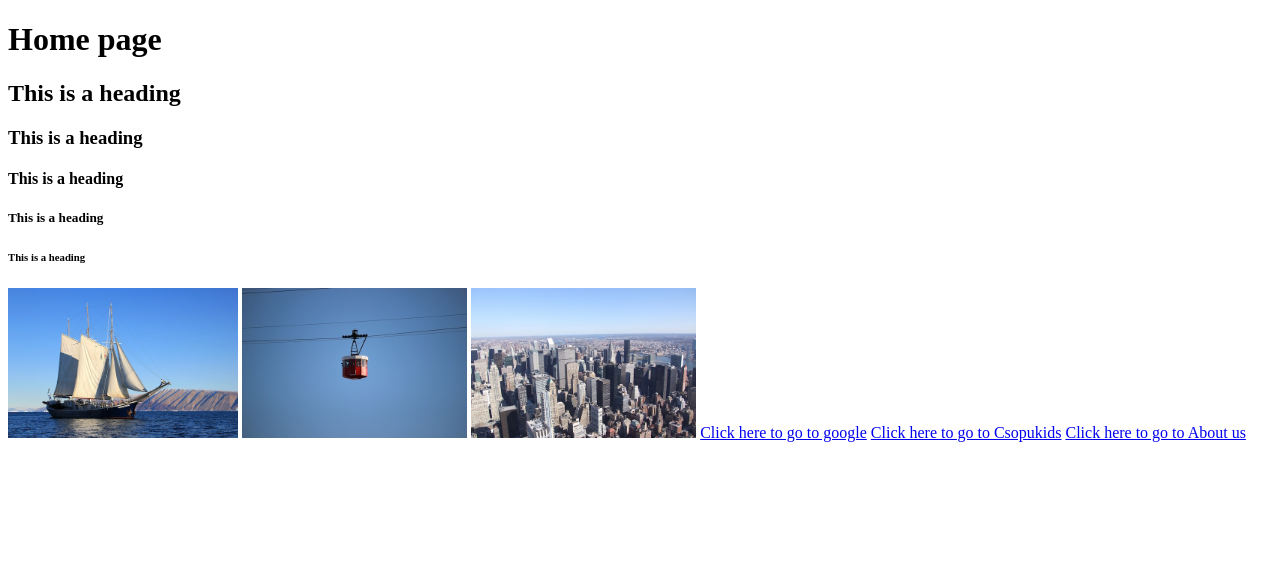
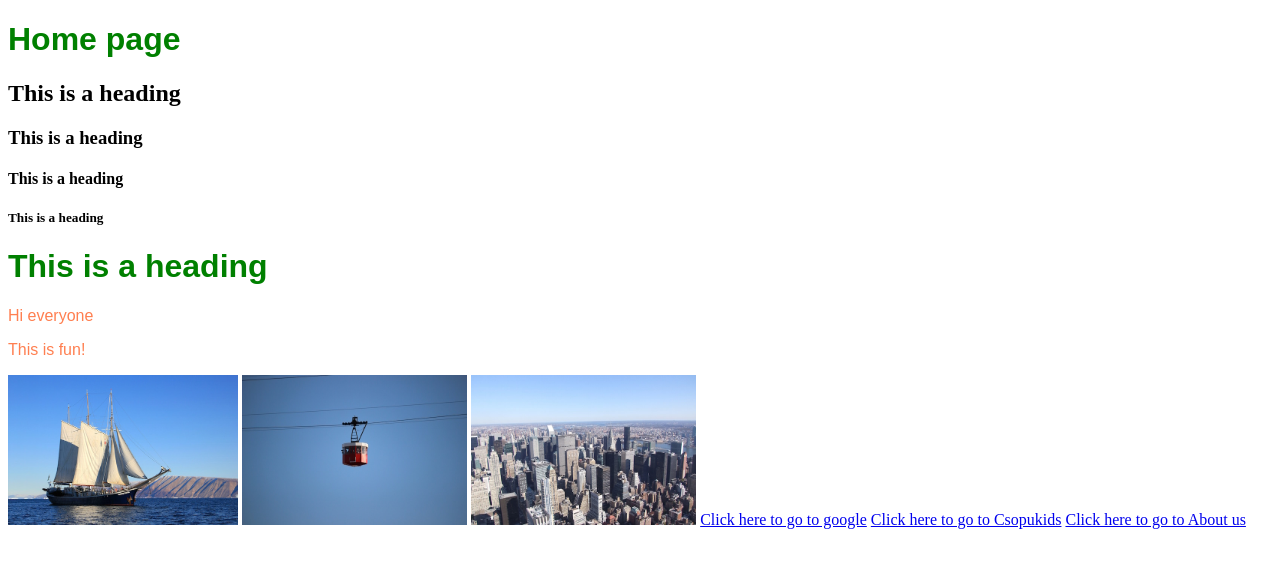
Before and after one commit to Sophie-Ndobe/FNB_WEEK2_SESSION1, a plain HTML site: page index.html in a window 1280 px wide. Drawn offline with Linux system fonts and the light colour scheme.

Commit message:
Created a CSS file
Added  styling to the HTML

```diff
--- a/index.html
+++ b/index.html
@@ -1,7 +1,7 @@
 <!DOCTYPE html>
 <html>
     <head>
-        <link rel="stylesheet" href="style.css" />
+        <link rel="stylesheet" href="style.css">
 
     </head>
     <body>
@@ -10,7 +10,11 @@
         <h3>This is a heading</h3>
         <h4>This is a heading</h4>
         <h5>This is a heading</h5>
-        <h6>This is a heading</h6>
+        <h1>This is a heading</h1>
+
+        <p>Hi everyone</p>
+
+        <p>This is fun!</p>
 
         <a href="boat.html"><img src="images/boat.jpg" height="150" /></a>
         <img src="images/cablecar.jpg" height="150"/>
--- a/style.css
+++ b/style.css
@@ -0,0 +1,9 @@
+h1{
+    color: green;
+    font-family: sans-serif;
+}
+
+p{
+    color: coral;
+    font-family: fantasy;
+}
```
